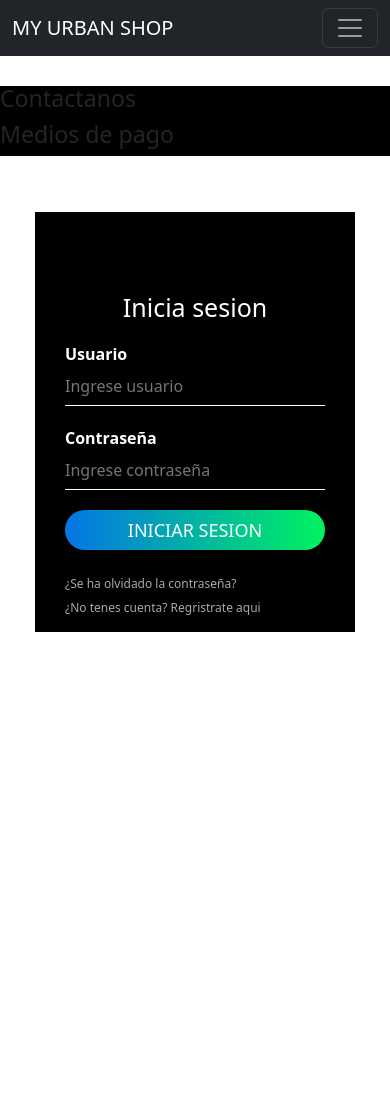
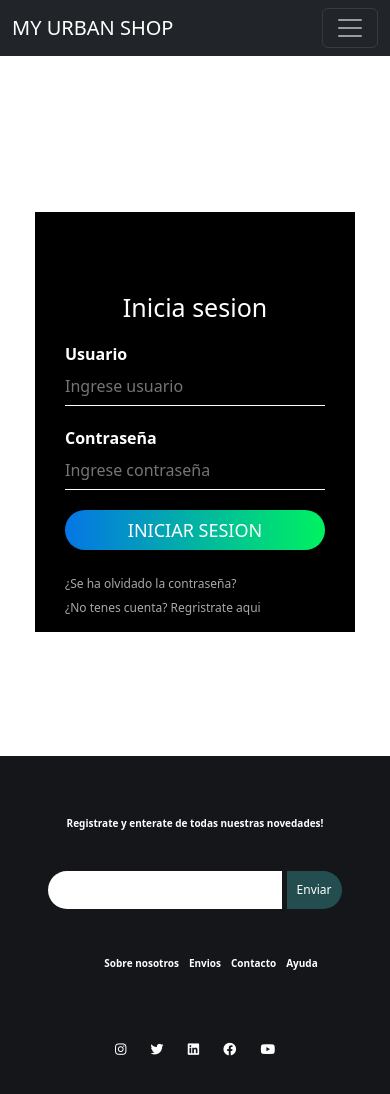
Before and after one commit to Cami0793/Entrega2, a plain HTML site: page pages/cuenta.html in a window 390 px wide. Before the commit the page ends 844 px from the top, so only its background shows below. Drawn offline with nearby package versions, Linux system fonts and the light colour scheme.

Commit message:
agregue pie de pagina

```diff
--- a/assets/css/style.css
+++ b/assets/css/style.css
@@ -49,16 +49,7 @@ main .btn{
     width: 50px;
     height: 50px;
 }
-footer{
-    background-color: black;
-    width: 100%;
-    height: 70px;
-    margin-top: 30px;
-    margin-bottom: 30px;
-    display: flex;
-    flex-direction: column;
-    justify-content: center;
-}
+
 
 .Login-box{
     width: 320px;
@@ -139,3 +130,115 @@ footer{
 .Login-box a:hover{
     color: #ffff;
 }
+
+:root {
+    --mycolor: rgb(35, 77, 78);
+}
+footer {
+    width: 100%;
+    bottom: 0;
+    background: rgb(21,22,26);
+    display: flex;
+    align-items: center;
+    flex-direction: column;
+    text-align: center;
+    color: #fff;
+    padding: 20px;
+}
+.text {
+    font-size: 24px;
+    font-weight: bold;
+    margin: 40px auto;
+}
+footer input[type='email']{
+    width: calc(100vw - 40vw);
+    font-size: 18px;
+    padding: 10px;
+    border-radius: 30px 0 0 30px;
+    outline: none;
+    border: none;
+    color: var(--mycolor);
+}
+footer input[type='submit']{
+    border: none;
+    outline: none;
+    border-radius: 0 30px 30px 0;
+    padding: 10px;
+    color: #fff;
+    background: var(--mycolor);
+    font-size: 18px;
+    cursor: pointer;
+}
+footer input:hover[type='submit'] {background: rgb(28, 78, 70);}
+.list-footer {
+    margin: 40px auto;
+    display: flex;
+    list-style-type: none;
+}
+.list-footer li a {
+    text-decoration: none;
+    color: #fff;
+    font-size: 17px;
+    font-weight: bold;
+    padding: 20px;
+}
+.list-footer li a:hover{color: var(--mycolor);}
+
+.social-media {
+    margin: 20px auto;
+}
+.social-media i {
+    padding: 20px;
+    font-size: 18px;
+    color: #fff;
+}
+.social-media i:hover{
+    color: rgb(2,255,171);
+}
+
+@media(max-width:810px){
+    .text ,  footer input[type='email'] ,
+    footer input[type='submit'] {
+        font-size: 18px;
+    }
+    .list-footer li a {
+        padding: 15px;
+        font-size: 13px;
+    }
+    .social-media i {
+        padding: 10px;
+    }
+}
+@media(max-width:610px){
+    .text ,  footer input[type='email'] ,
+    footer input[type='submit'] {
+        font-size: 12px;
+    }
+    .list-footer li a {
+        padding: 10px;
+        font-size: 10px;
+    }
+    .social-media i {
+       font-size: 13px;
+    }
+}
+@media(max-width:470px){
+    .text {
+        font-size: 10px;
+    }
+    .list-footer li a {
+        padding: 5px;
+    }
+}
+@media(max-width:330px){
+    .text {
+        font-size: 8px;
+    }
+}
+
+main{
+    margin: 100px;
+}
+.aside2{
+    margin: 700px;
+}
--- a/pages/cuenta.html
+++ b/pages/cuenta.html
@@ -8,6 +8,7 @@
     <link href="https://cdn.jsdelivr.net/npm/bootstrap@5.2.3/dist/css/bootstrap.min.css" rel="stylesheet" integrity="sha384-rbsA2VBKQhggwzxH7pPCaAqO46MgnOM80zW1RWuH61DGLwZJEdK2Kadq2F9CUG65" crossorigin="anonymous">
     <link rel="icon" href="./assets/img/Sin título.png">
     <link rel="stylesheet" href="../assets/css/style.css">
+    <link rel="stylesheet" href="https://cdnjs.cloudflare.com/ajax/libs/font-awesome/5.15.1/css/all.min.css" />
 </head>
 <body>
     <nav class="navbar navbar-expand-lg navbar-dark bg-dark">
@@ -66,11 +67,29 @@
             </form>
         </div>
     </main>
-    <aside>
+    <aside class="aside2">
+
     </aside>
     <footer>
-        <h3>Contactanos</h3>
-        <h3>Medios de pago</h3>
-    </footer>
+      <p class="text">Registrate y enterate de todas nuestras novedades!</p>
+      <form>
+          <input type="email" required>
+          <input type="submit" value="Enviar">
+      </form>
+      <ul class="list-footer">
+          <li><a href="#">Sobre nosotros</a></li>
+          <li><a href="#">Envios</a></li>
+          <li><a href="#">Contacto</a></li>
+          <li><a href="#">Ayuda</a></li>
+      </ul>
+      <div class="social-media">
+          <a href="#"><i class="fab fa-instagram"></i></a>
+          <a href="#"><i class="fab fa-twitter"></i></a>
+          <a href="#"><i class="fab fa-linkedin"></i></a>
+          <a href="#"><i class="fab fa-facebook"></i></a>
+          <a href="#"><i class="fab fa-youtube"></i></a>
+      </div>
+
+  </footer>
 </body>
 </html>
```
Also changed, not shown: index.html (+22 -11 lines), pages/contacto.html (+21 -6 lines), pages/productos.html (+21 -6 lines), pages/sucursal.html (+20 -1 lines).
